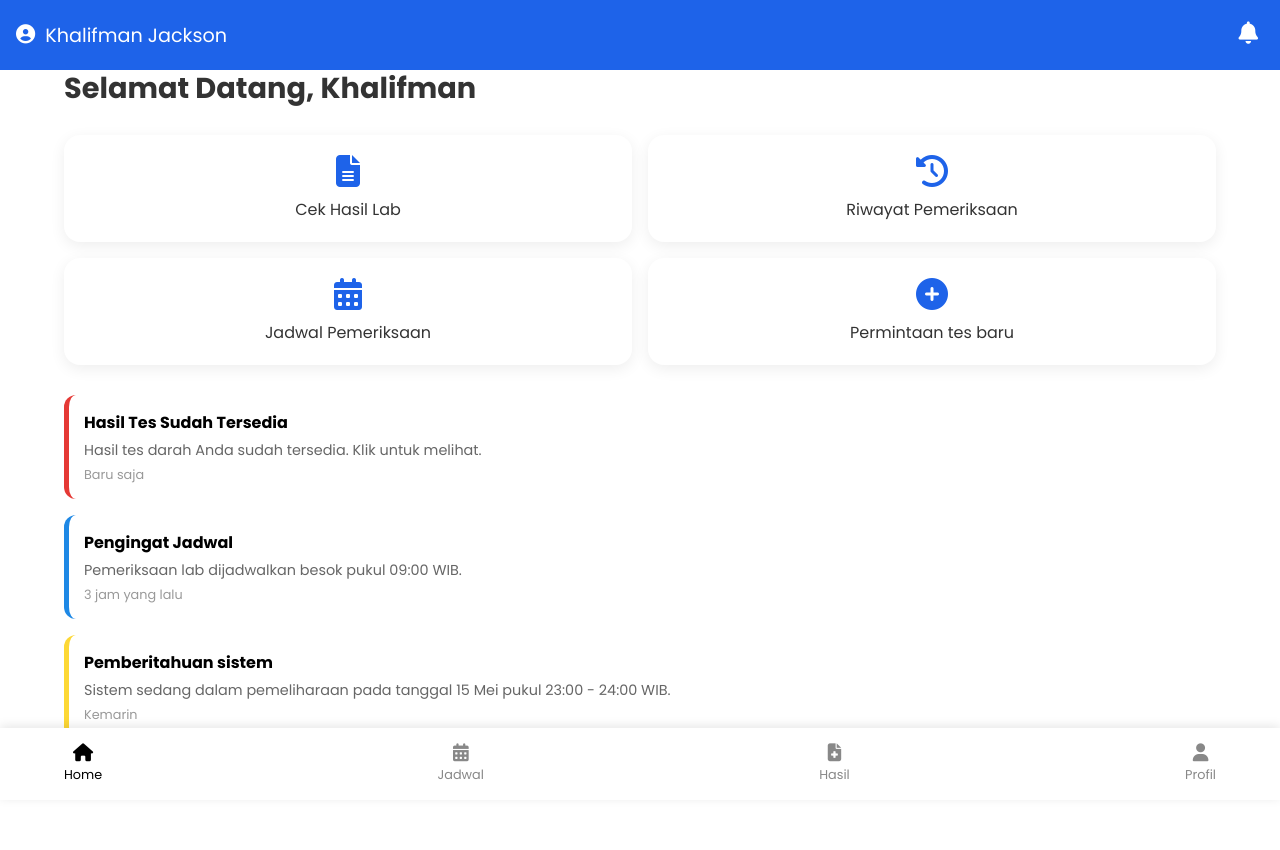
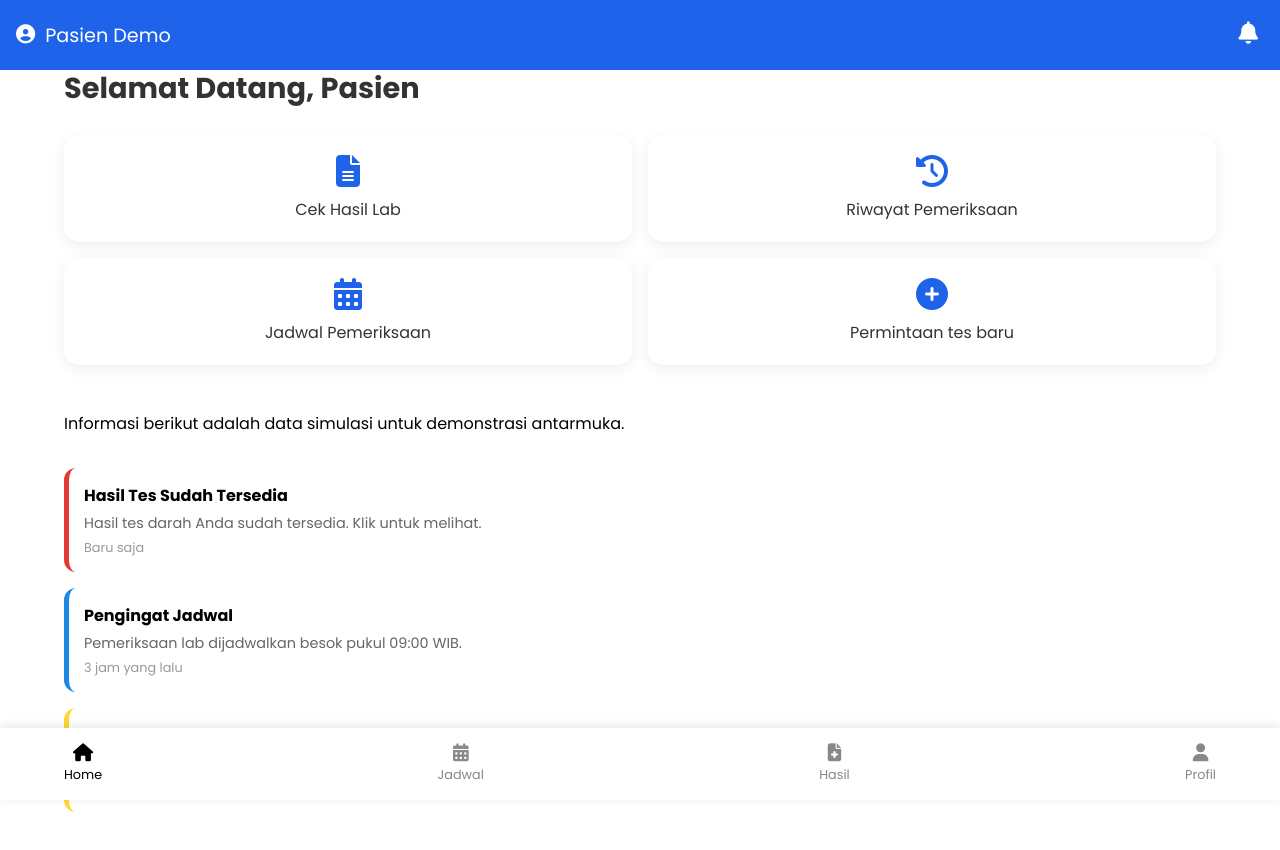
Before and after one commit to ShikinariShiki/silrs, a plain HTML site: page dashboard.html in a window 1280 px wide. Drawn offline with Linux system fonts and the light colour scheme.

Commit message:
fix: prepare accessible prototype UI and demo data

```diff
--- a/dashboard.html
+++ b/dashboard.html
@@ -9,19 +9,21 @@
     <link rel="preconnect" href="https://fonts.googleapis.com">
     <link rel="preconnect" href="https://fonts.gstatic.com" crossorigin>
     <link href="https://fonts.googleapis.com/css2?family=Poppins:ital,wght@0,100;0,200;0,300;0,400;0,500;0,600;0,700;0,800;0,900;1,100;1,200;1,300;1,400;1,500;1,600;1,700;1,800;1,900&display=swap" rel="stylesheet">
+  <link rel="stylesheet" href="css/prototype.css">
+  <script src="js/auth.js" defer></script>
 </head>
 <body>
     <div class="container">
         <header class="header">
             <div class="user-info">
                 <i class="fa-solid fa-circle-user"></i>
-                <span>Khalifman Jackson</span>
+                <span>Pasien Demo</span>
             </div>
             <i class="fa-solid fa-bell"></i>
         </header>
 
         <main>
-            <h1 class="welcome-text">Selamat Datang, Khalifman</h1>
+            <h1 class="welcome-text">Selamat Datang, Pasien</h1>
 
             <div class="menu-grid">
                 <a href="hasil.html" class="menu-card">
@@ -42,7 +44,7 @@
                 </a>
             </div>
 
-            <div class="notifications">
+            <div class="notifications"><p class="demo-disclaimer">Informasi berikut adalah data simulasi untuk demonstrasi antarmuka.</p>
                 <div class="notification-card red">
                     <div class="notification-content">
                         <h4>Hasil Tes Sudah Tersedia</h4>
```
